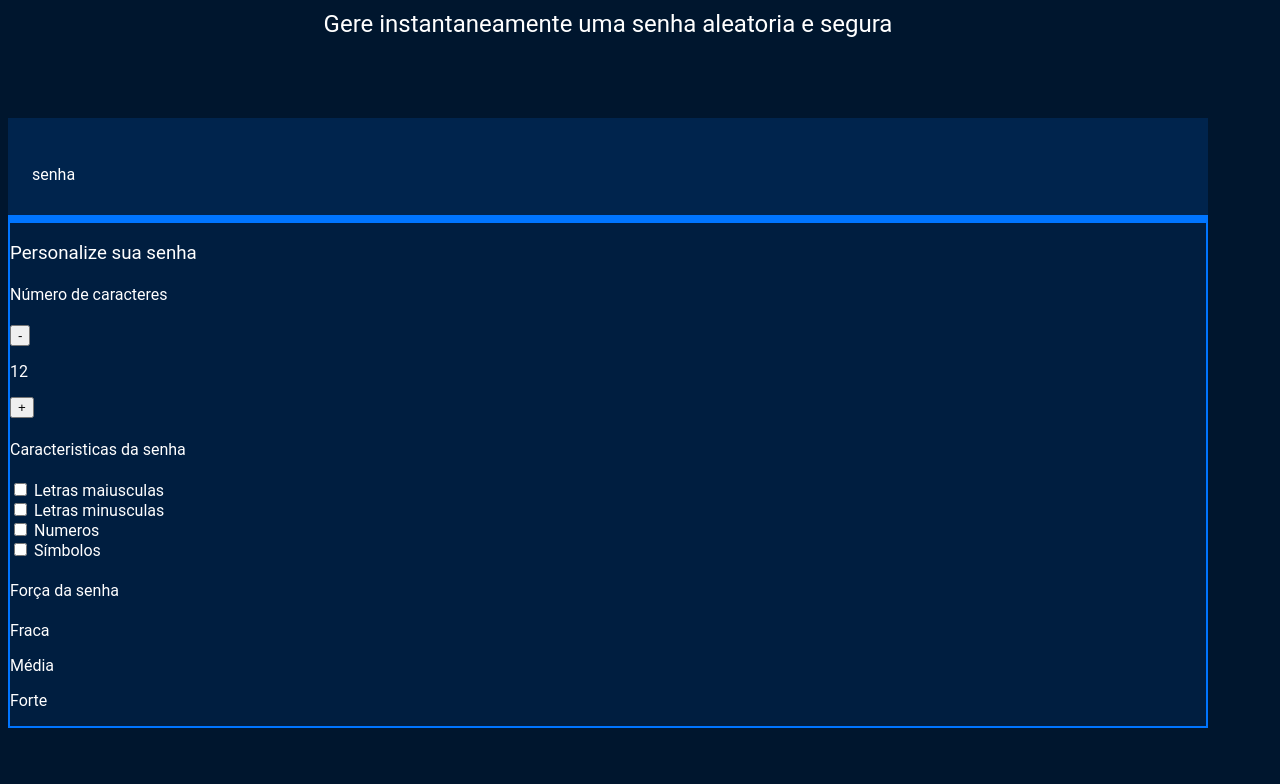
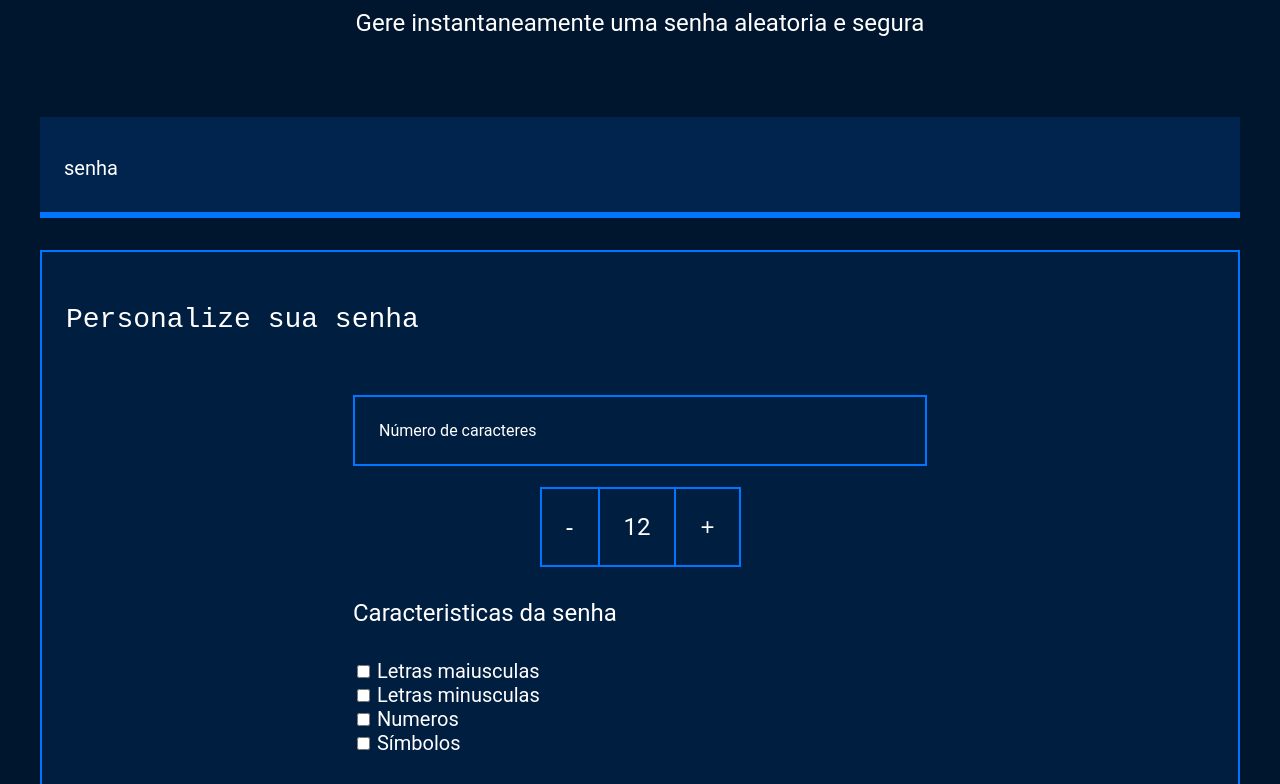
Before and after one commit to AntunesGk/senhas, a plain HTML site: page index.html in a window 1280 px wide. Shown: the part 203-987 px from the top of the page. Before the commit the page ends 939 px from the top, so only its background shows below. Drawn offline with Linux system fonts and the light colour scheme; a web font is replaced by a local one.

Commit message:
Add files via upload

```diff
--- a/index.html
+++ b/index.html
@@ -2,7 +2,6 @@
 <html lang="pt-br">
 <head>
     <meta charset="UTF-8">
-    <meta http-equiv="X-UA-Compatible" content="IE=edge">
     <meta name="viewport" content="width=device-width, initial-scale=1.0">
     <title>Gerador de senhas</title>
     <link rel="stylesheet" href="style.css">
@@ -23,7 +22,7 @@
             <h3 class="parametro-titulo">Personalize sua senha</h3>
             <div class="parametro-coluna__senha">
                 <div class="parametro-senha">
-                    <h4 class="parametro-senha__titulo">Número de caracteres</h4>
+                    <h4 class="parametro senha__titulo">Número de caracteres</h4>
                     <div class="parametro-senha-botoes">
                         <button class="parametro-senha__botao">-</button>
                         <p class="parametro-senha__texto">12</p>
@@ -52,6 +51,7 @@
                 <div class="parametro-senha">
                     <h4 class="parametro-senha__titulo">Força da senha</h4>
                     <div class="barra"></div>
+                    <div class="forca fraca"></div>
                     <div class="parametro-senha-textos">
                         <p>Fraca</p>
                         <p>Média</p>
--- a/style.css
+++ b/style.css
@@ -7,6 +7,7 @@
     --fundo-texto: #001E40;
     --borda: #0075FF;
     --roboto: 'Roboto', monospace;
+    --roboto-mono: 'Roboto Mono', monospace;
 }
 
 *{
@@ -20,7 +21,7 @@ body{
 }
 
 .titulo-principal{
-    font-family: var(--roboto);
+    font-family: var(--roboto-mono);
     font-size: 32px;
 }
 
@@ -44,7 +45,7 @@ body{
     background-color: var(--fundo-senha);
     border: none;
     color: var(--branco);
-    font-family: var(--roboto);
+    font-family: var(--roboto-mono);
     font-size: 40px;
     width: 70%;
 }
@@ -55,10 +56,62 @@ body{
 
 .conteudo{
     max-width: 1200px;
-    margin: o auto;
+    margin: 0 auto;
 }
 
 .parametro{
     background-color: var(--fundo-texto);
     border: 2px solid var(--borda);
+    margin-top: 32px;
+    padding: 24px;
 }
+
+.parametro-titulo{
+    font-family: var(--roboto-mono);
+    font-size: 28px;
+}
+
+.parametro-senha__titulo{
+    font-size: 24px;
+}
+
+.parametro-coluna__senha{
+    display: flex;
+    flex-direction: column;
+    justify-content: center;
+}
+
+.parametro-senha{
+    width: 50%;
+    margin: 0 auto;
+}
+
+.parametro-senha-botoes{
+    display: flex;
+    justify-content: center;
+}
+
+.parametro-senha__botao{
+    background-color: var(--fundo-texto);
+    color: var(--branco);
+    border: 2px solid var(--borda);
+    padding: 24px;
+    font-size: 24px;
+    cursor: pointer;
+}
+
+.parametro-senha__texto{
+    padding: 24px;
+    border-top: 2px solid var(--borda);
+    border-bottom: 2px solid var(--borda);
+    margin: 0;
+    font-size: 24px;
+}
+
+label{
+    font-size: 20px;
+}
+
+.checkbox{
+
+}
```
